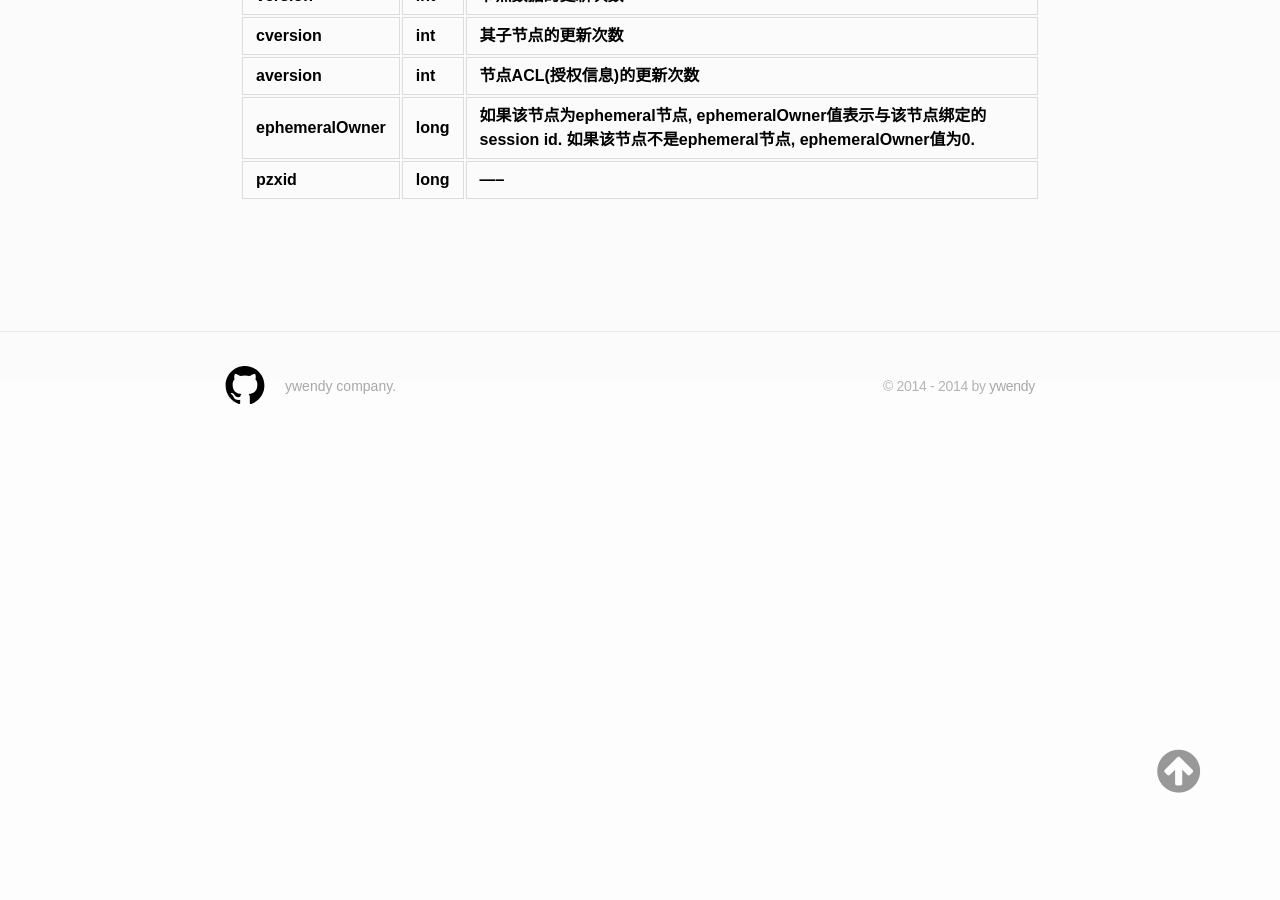
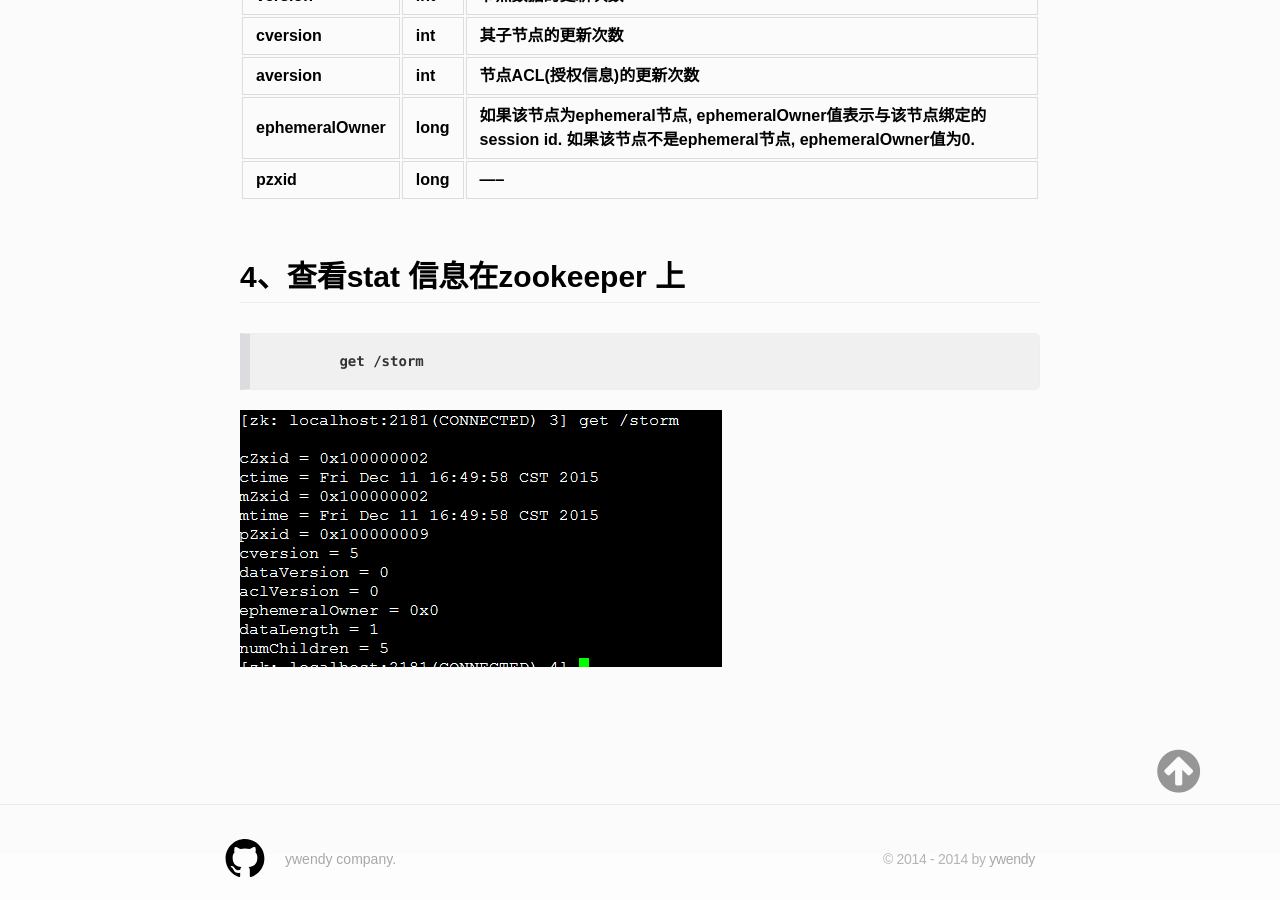
Before and after one commit to ywendy/ywendy.github.io, a Jekyll site: the page built from _posts/2016-05-30-zookeeper-structs.md, in a window 1280 px wide and 900 px high, scrolled down 1512 px. Built offline with Jekyll 4.4.1, drawn with Linux system fonts in a browser that asks for light colours; nearby versions of some CDN libraries; Markdown is read by kramdown in place of the engine named in the settings; comment, search, counter and statistics services are not loaded; before the commit the page ends 1944 px from its top, so only the background shows below that.

Commit message:
查看zk数据结构

````diff
--- a/_posts/2016-05-30-zookeeper-structs.md
+++ b/_posts/2016-05-30-zookeeper-structs.md
@@ -33,3 +33,10 @@ cversion 	|	int 	|其子节点的更新次数
 aversion	|	int 	|节点ACL(授权信息)的更新次数
 ephemeralOwner | long 	| 如果该节点为ephemeral节点, ephemeralOwner值表示与该节点绑定的session id. 如果该节点不是ephemeral节点, ephemeralOwner值为0.
 pzxid		| 	long	| -----
+
+## 4、查看stat 信息在zookeeper 上
+
+```shell
+	get /storm
+```
+![命令行查看zk数据结构](https://ywendy.github.io/img/zk数据结构查看.png)
````
Also changed, not shown: img/zk数据结构查看.png (added).
